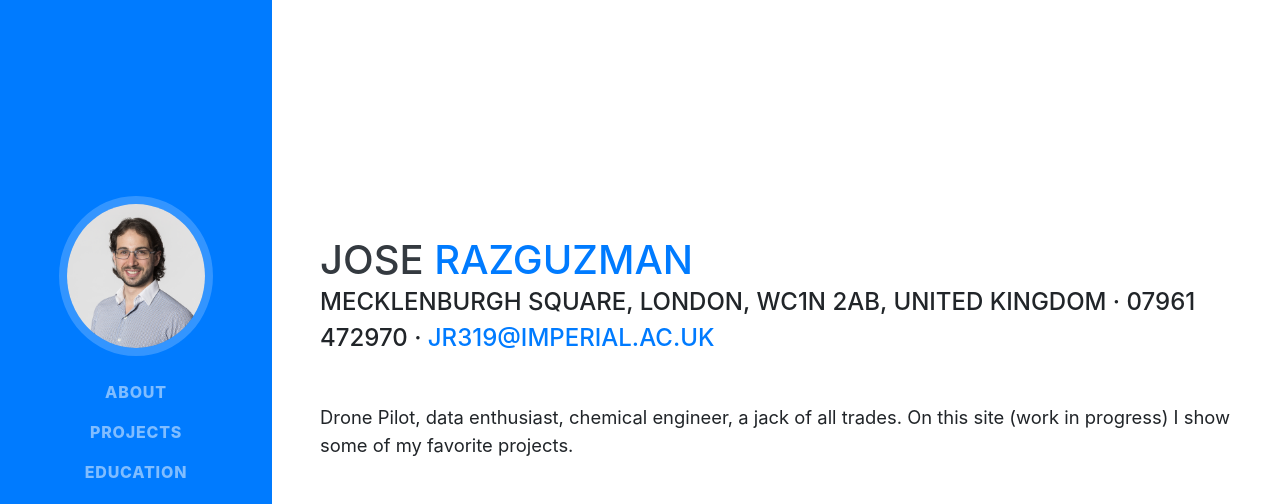
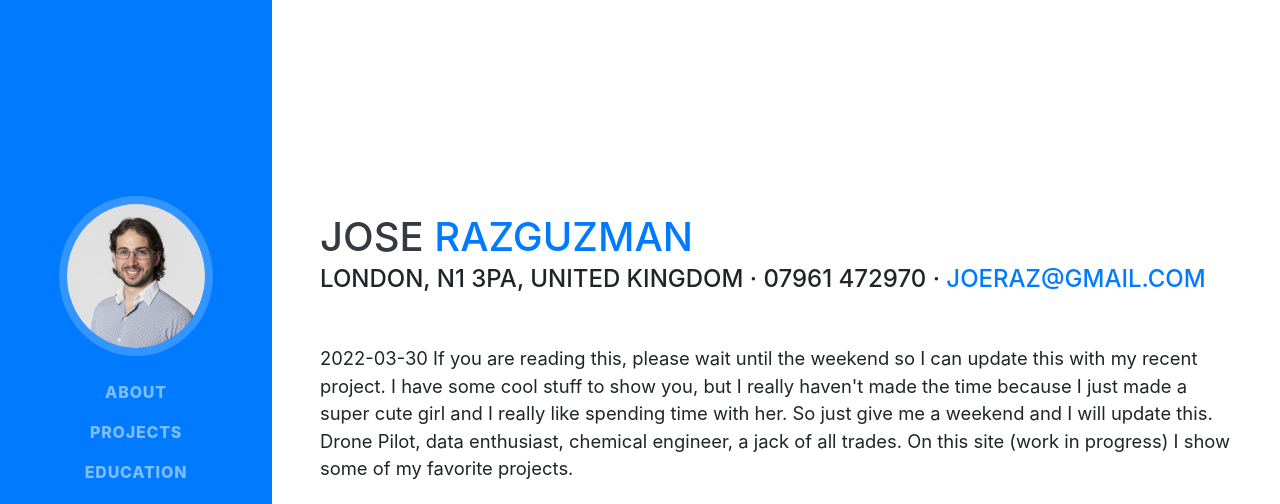
Before and after one commit to joseraz/joseraz.github.io, a website with bundled scripts: page index.html in a window 1280 px wide. Shown: the top 504 px of the page. Built offline with nearby package versions, Linux system fonts and the light colour scheme; a web font is replaced by a local one.

Commit message:
Quick intro changes before google submission

```diff
--- a/index.html
+++ b/index.html
@@ -66,10 +66,10 @@
         <h1 class="mb-0">Jose
           <span class="text-primary">RazGuzman</span>
         </h1>
-        <div class="subheading mb-5">Mecklenburgh Square, London, WC1N 2AB, United Kingdom · 07961 472970 ·
-          <a href="mailto:jr319@imperial.ac.uk">jr319@imperial.ac.uk</a>
+        <div class="subheading mb-5">London, N1 3PA, United Kingdom · 07961 472970 ·
+          <a href="mailto:jr319@imperial.ac.uk">joeraz@gmail.com</a>
         </div>
-        <p class="lead mb-5">Drone Pilot, data enthusiast, chemical engineer, a jack of all trades. On this site (work in progress) I show some of my favorite projects.</p>
+        <p class="lead mb-5"> 2022-03-30 If you are reading this, please wait until the weekend so I can update this with my recent project. I have some cool stuff to show you, but I really haven't made the time because I just made a super cute girl and I really like spending time with her. So just give me a weekend and I will update this. Drone Pilot, data enthusiast, chemical engineer, a jack of all trades. On this site (work in progress) I show some of my favorite projects.</p>
         <div class="social-icons">
           <a href="https://www.linkedin.com/in/joseraz/">
             <i class="fab fa-linkedin-in"></i>
```
